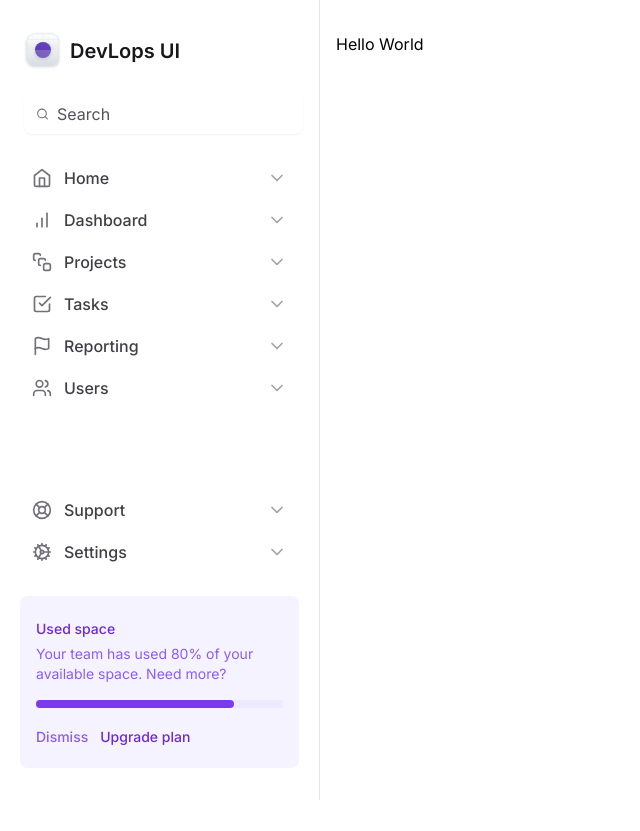
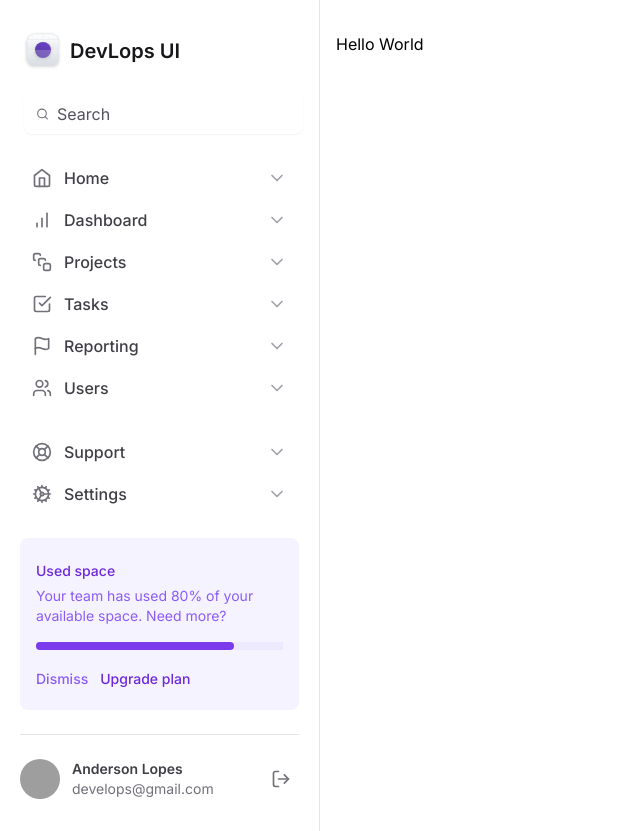
Before and after one commit to LopesA95/tailwind-next, a Next.js app: page / in a window 1280 px wide. Shown: the whole page, without its empty margins (0-640 px from the left). Before the commit the page ends 800 px from the top, so only its background shows below. Built offline with nearby package versions, Linux system fonts and the light colour scheme; grey boxes are pictures that could not be loaded.

Commit message:
✨  Add profile component to sidebar

```diff
--- /dev/null
+++ b/src/components/Sidebar/Profile.tsx
@@ -0,0 +1,24 @@
+import { LogOut } from 'lucide-react'
+
+export function Profile() {
+  return (
+    <div className="grid-cols-profile grid items-center gap-3">
+      <img
+        src="https://github.com/lopesa95.png"
+        className="h-10 w-10 rounded-full"
+        alt=""
+      />
+      <div className="flex flex-col truncate">
+        <span className="text-sm font-semibold text-zinc-700">
+          Anderson Lopes
+        </span>
+        <span className="truncate text-sm text-zinc-500">
+          develops@gmail.com
+        </span>
+      </div>
+      <button type="button" className="ml-auto rounded-md p-2 hover:bg-zinc-50">
+        <LogOut className="h-5 w-5 text-zinc-500" />
+      </button>
+    </div>
+  )
+}
--- a/src/components/Sidebar/index.tsx
+++ b/src/components/Sidebar/index.tsx
@@ -11,6 +11,7 @@
 } from 'lucide-react'
 import { Logo } from './Logo'
 import { NavItem } from './NavItem'
+import { Profile } from './Profile'
 import { UsedSpaceWidget } from './UsedSpaceWidget'
 
 export function Sidebar() {
@@ -42,6 +43,10 @@
         </nav>
       </div>
       <UsedSpaceWidget />
+
+      <div className="h-px bg-zinc-200" />
+
+      <Profile />
     </aside>
   )
 }
--- a/tailwind.config.ts
+++ b/tailwind.config.ts
@@ -1,11 +1,14 @@
-import type { Config } from 'tailwindcss'
-
-const config: Config = {
+/** @type {import('tailwindcss').NextConfig} **/
+module.exports = {
   content: ['./src/**/*.tsx'],
   theme: {
     extend: {
       gridTemplateColumns: {
         app: 'minmax(18rem, 20rem) 1fr',
+        profile: 'max-content 1fr max-content',
+      },
+      maxWidth: {
+        app: '700px',
       },
       colors: {
         anderson: '#8257e6',
@@ -14,4 +17,3 @@
   },
   plugins: [],
 }
-export default config
```
